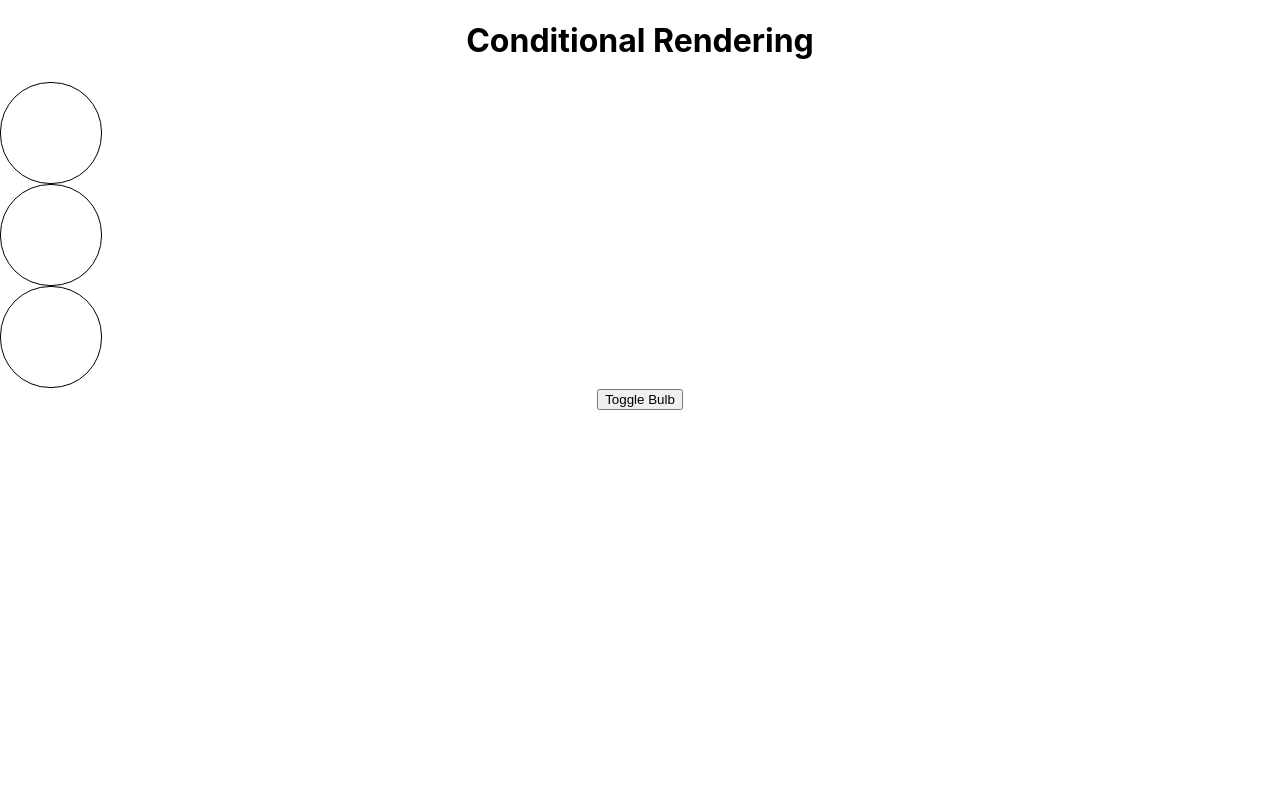
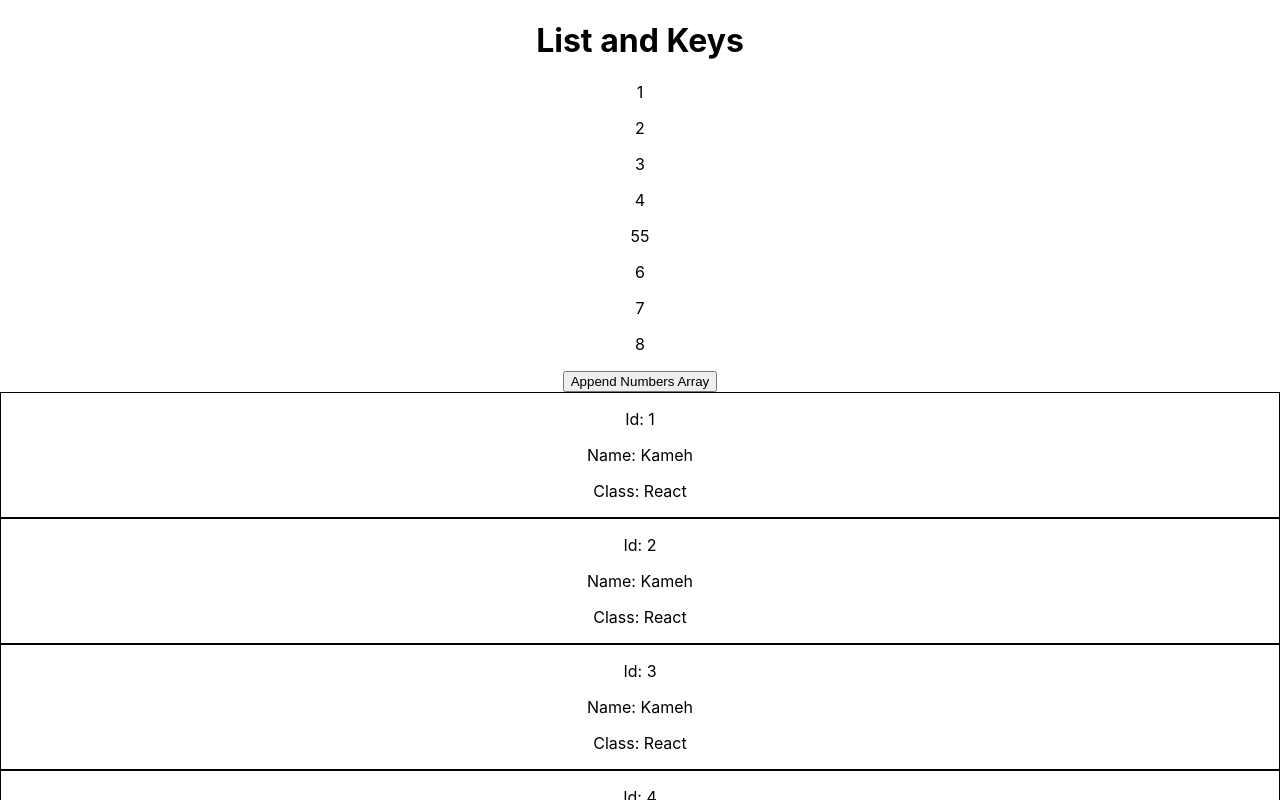
Before and after one commit to KameshwaranMurugan333/18th-dec-context--example, a React (Create React App) app: page / in a window 1280 px wide. Shown: the top 800 px of the page. Built offline with nearby package versions, Linux system fonts and the light colour scheme.

Commit message:
list and keys completed

```diff
--- a/src/App.js
+++ b/src/App.js
@@ -1,11 +1,12 @@
 import './App.css';
-import { ConditionalRendering } from './ConditionRendring';
+import { ListAndKeys } from './ListAndKeys';
+
 
 function App() {
 
   return (
     <div className="App">
-        <ConditionalRendering />
+        <ListAndKeys />
     </div>
   );
 }
--- /dev/null
+++ b/src/ListAndKeys.jsx
@@ -0,0 +1,36 @@
+import React from "react";
+
+export const ListAndKeys = () => {
+
+    const [numbers, setNumbers] = React.useState([1, 2, 3, 4, 55, 6, 7, 8]);
+
+    const users = [
+        { id: 1, name: "Kameh", class: "React" },
+        { id: 2, name: "Kameh", class: "React" },
+        { id: 3, name: "Kameh", class: "React" },
+        { id: 4, name: "Kameh", class: "React" },
+        { id: 5, name: "Kameh", class: "React" }
+    ]
+
+    const appendNumArr = () => {
+        setNumbers([...numbers, numbers.length + 1])
+    }
+
+    return <div>
+        <h1>List and Keys</h1>
+
+        {numbers.map((number, index) => {
+            return <p key={number}>{number}</p>
+        })}
+
+        <button onClick={appendNumArr}>Append Numbers Array</button>
+
+        {users.map((user, index) => {
+            return <div style={{border:"1px solid black"}} key={user.id}>
+                <p>Id: {user.id}</p>
+                <p>Name: {user.name}</p>
+                <p>Class: {user.class}</p>
+            </div>
+        })}
+    </div>
+}
```
